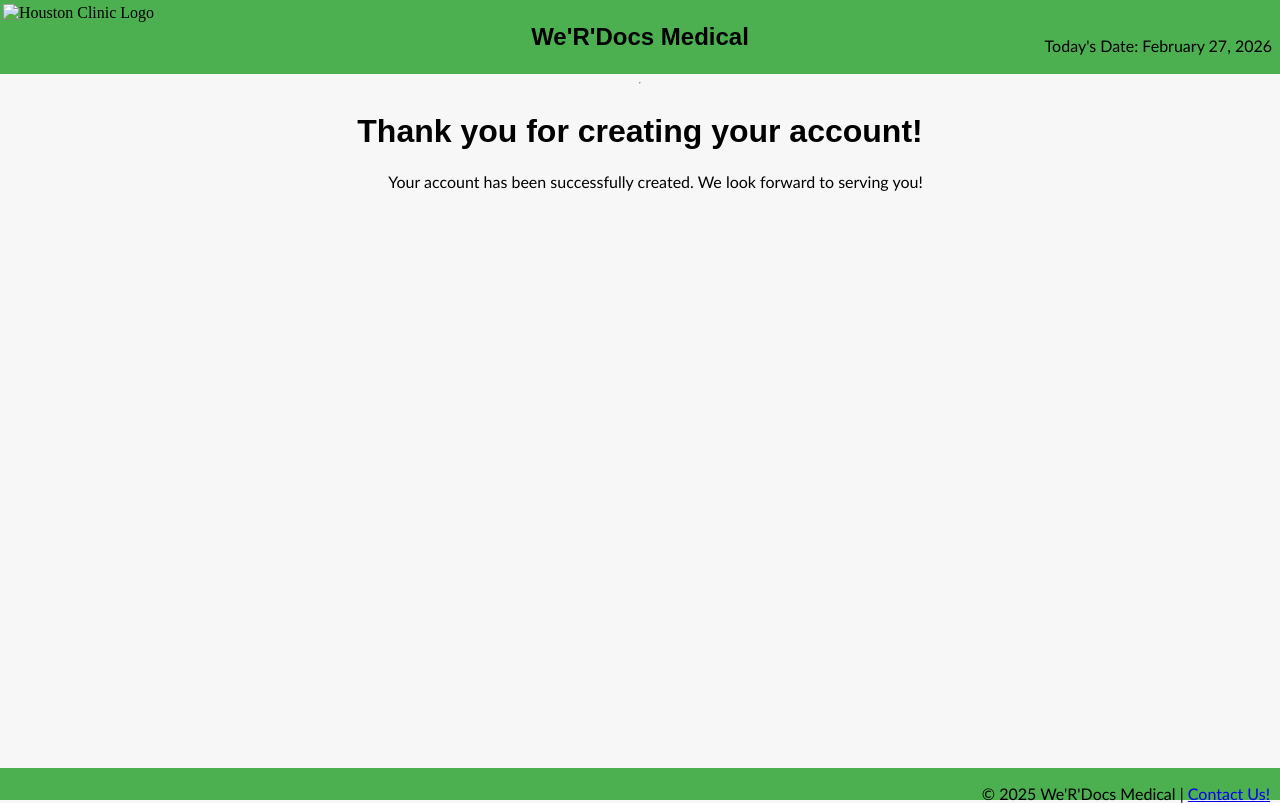
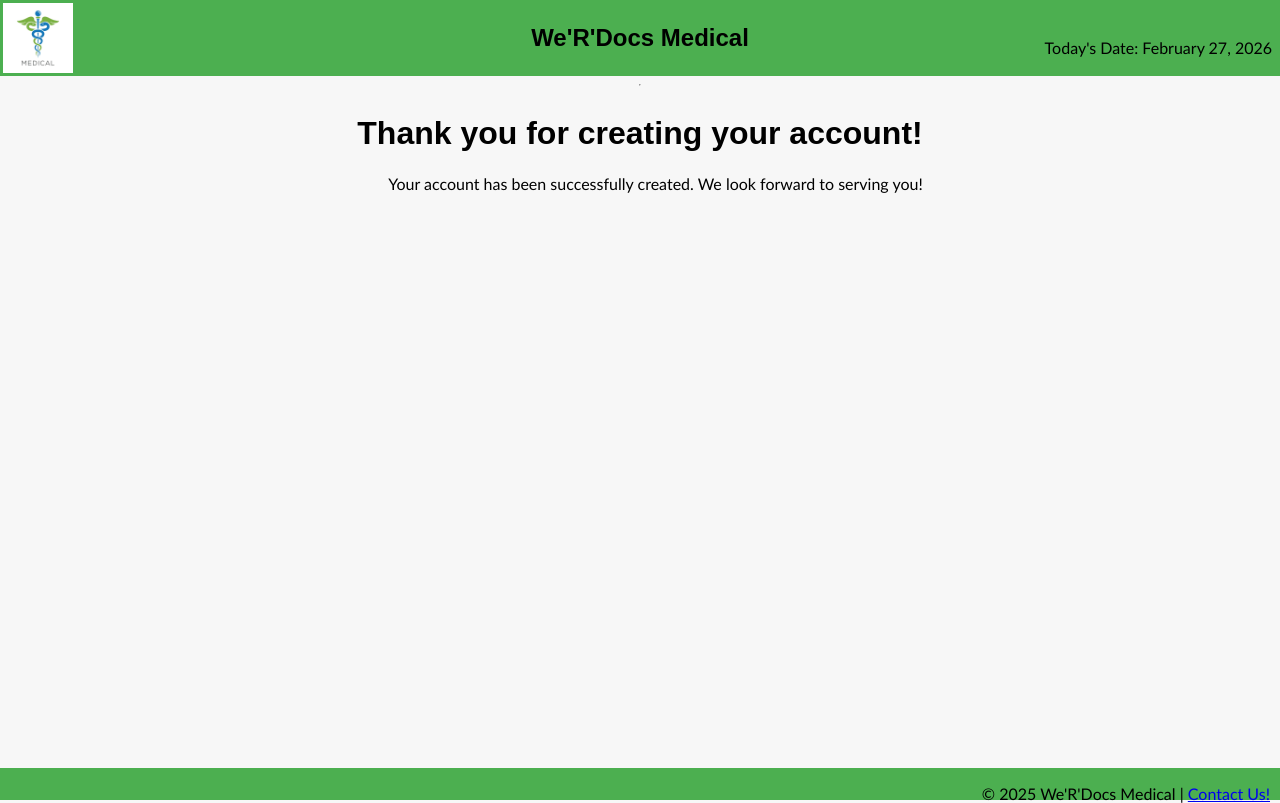
Before and after one commit to sphan2004/homework1, a plain HTML site: page thankyou.html in a window 1280 px wide. Drawn offline with Linux system fonts and the light colour scheme.

Commit message:
Update thankyou.html

```diff
--- a/thankyou.html
+++ b/thankyou.html
@@ -21,7 +21,7 @@
         <tr>
             <td valign="top" align="left" width="20%">
                 <div class="image">
-                    <img align="center" src="cliniclogo.png" alt="Houston Clinic Logo" width="70px" id="logo"/>
+                    <img align="center" src="medical-logo.webp" alt="Houston Clinic Logo" width="70px" id="logo"/>
                 </div>
             </td>
             <td>
@@ -47,4 +47,5 @@
 <script src="hw1.js"></script>
 
 </body>
+
 </html>
```
